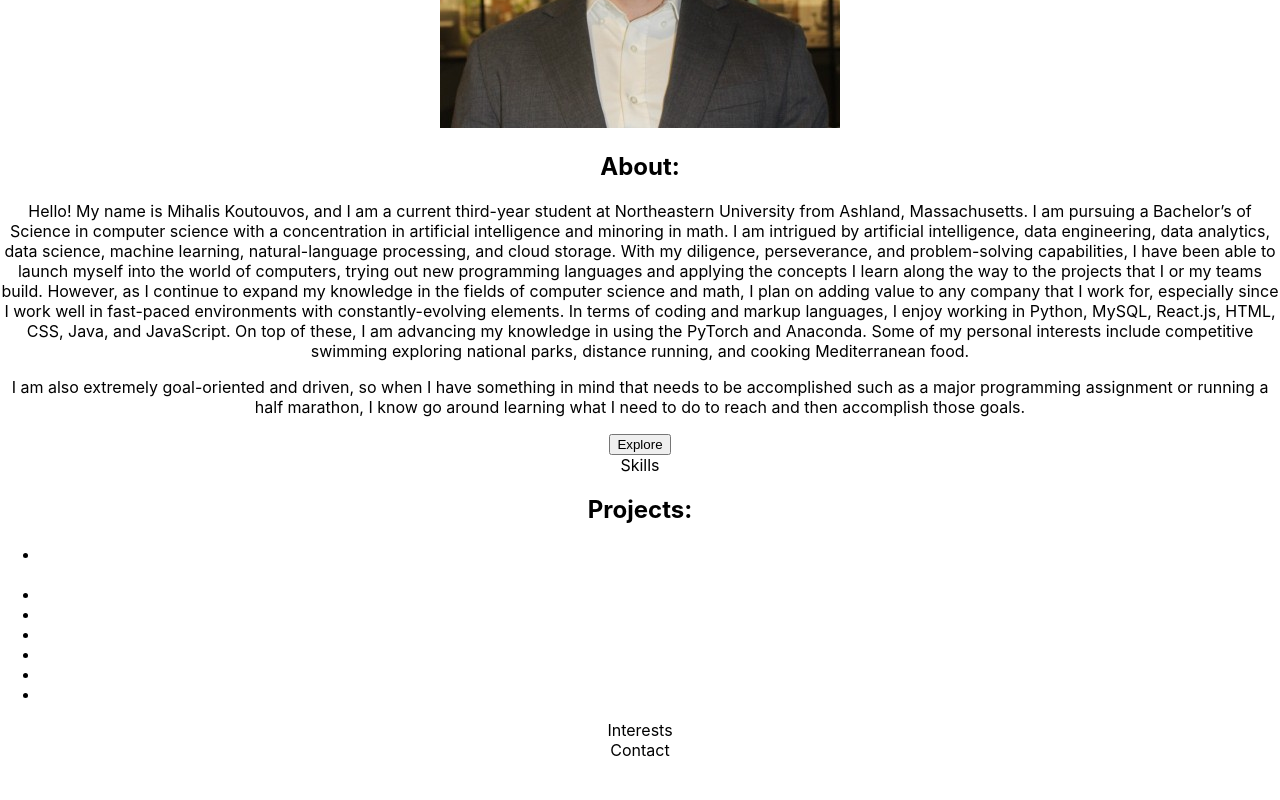
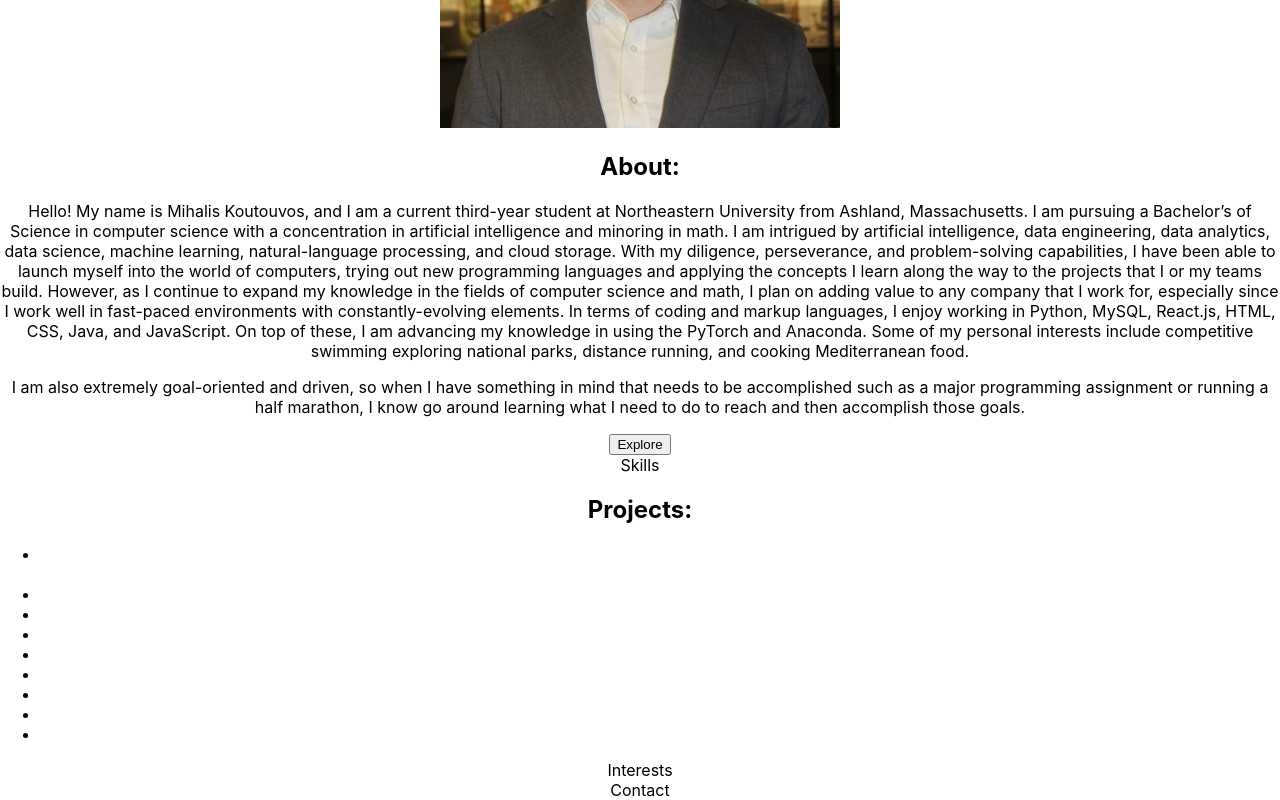
Before and after one commit to Mihalis-Koutouvos/updated_personal_website, a React (Create React App) app in the folder updated_personal_website/: page / in a window 1280 px wide. Shown: the part 424-1224 px from the top of the page. Before the commit the page ends 1184 px from the top, so only its background shows below. Built offline with nearby package versions, Linux system fonts and the light colour scheme.

Commit message:
Added a few more placeholder lis to the Projects page:

```diff
--- a/updated_personal_website/src/Projects.js
+++ b/updated_personal_website/src/Projects.js
@@ -26,6 +26,10 @@ const Projects = () => {
                     <li></li>
 
                     <li></li>
+
+                    <li></li>
+
+                    <li></li>
                 </ul>
 
             </div>
```
